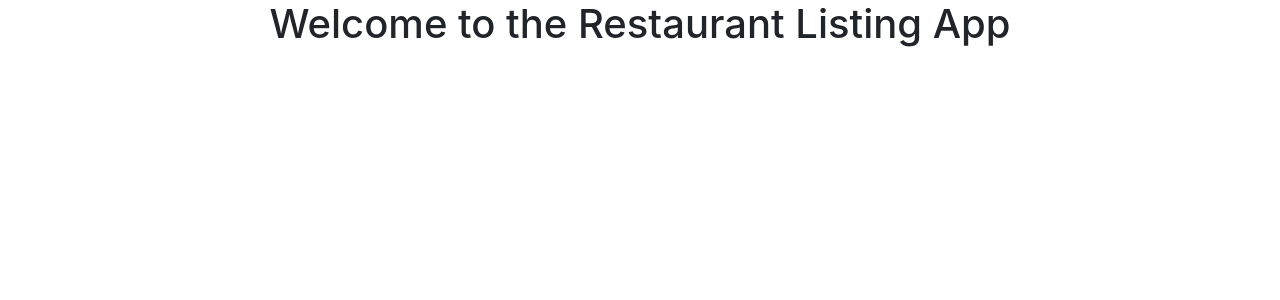
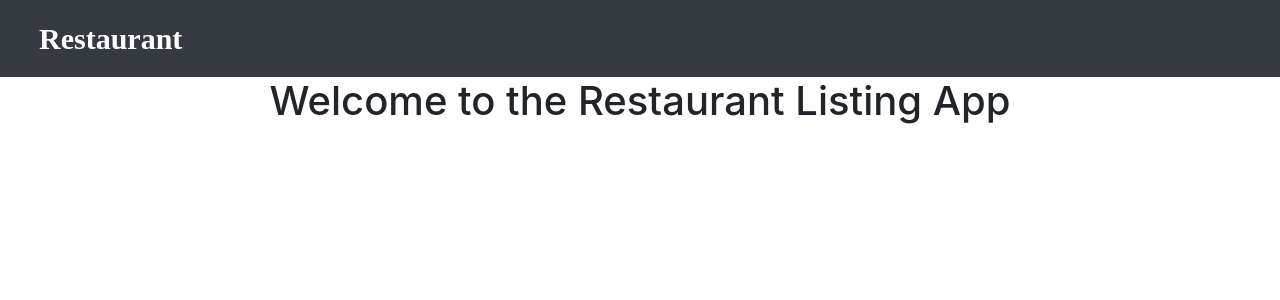
Before and after one commit to finaclemence15/Restaurant, a Django app: page / in a window 1280 px wide. Shown: the top 300 px of the page. Run offline with Django 3.2, Linux system fonts and the light colour scheme; some libraries are stand-ins or nearby versions.

Commit message:
creating navbar.html

```diff
--- a/restaurantapp/templates/base.html
+++ b/restaurantapp/templates/base.html
@@ -16,6 +16,7 @@
 
 </head>
 <body>
+    {% include "navbar.html" %}
     {% block content %}
     <h1 class='text-center'> Welcome to the Restaurant Listing App</h1>
     {%endblock%}
--- /dev/null
+++ b/restaurantapp/templates/navbar.html
@@ -0,0 +1,55 @@
+<!DOCTYPE html>
+<html lang="en">
+
+<head>
+    <meta charset="utf-8">
+    <meta name="viewport" content="width=device-width, initial-scale=1">
+
+</head>
+
+<body>
+
+    <style>
+        a {
+            font-family: 'ZCOOL XiaoWei', serif;
+            font-size: 20px;
+        }
+        #hd {
+            font-family: 'ZCOOL XiaoWei', serif;
+            font-size: 40px;
+        }
+    </style>
+    <!-- navbar -->
+
+    <nav class="navbar navbar-expand-md navbar-dark bg-dark sticky-top" role="navigation">
+        <div class="container-fluid">
+            <div class="navbar-collapse collapse w-100 order-1 order-md-0 dual-collapse2">
+                <ul class="navbar-nav mr-auto">
+                    <li class="nav-item active">
+                        <a class="nav-link" href='/' style=" font-size: 30px"> <strong> Restaurant </strong></a>
+                    </li>
+
+                </ul>
+            </div>
+            <div class="mx-auto order-0">
+                <!-- <h2 id="hd"><strong>Restaurant</strong></h2> -->
+                <button class="navbar-toggler" type="button" data-toggle="collapse" data-target=".dual-collapse2">
+                    <span class="navbar-toggler-icon"></span>
+                </button>
+            </div>
+            <div class="navbar-collapse collapse w-100 order-3 dual-collapse2">
+                <ul class="navbar-nav ml-auto">
+
+
+                    <ul class="navbar-nav ml-auto">
+
+                    </ul>
+
+                </ul>
+            </div>
+        </div>
+    </nav>
+
+</body>
+
+</html>
```
